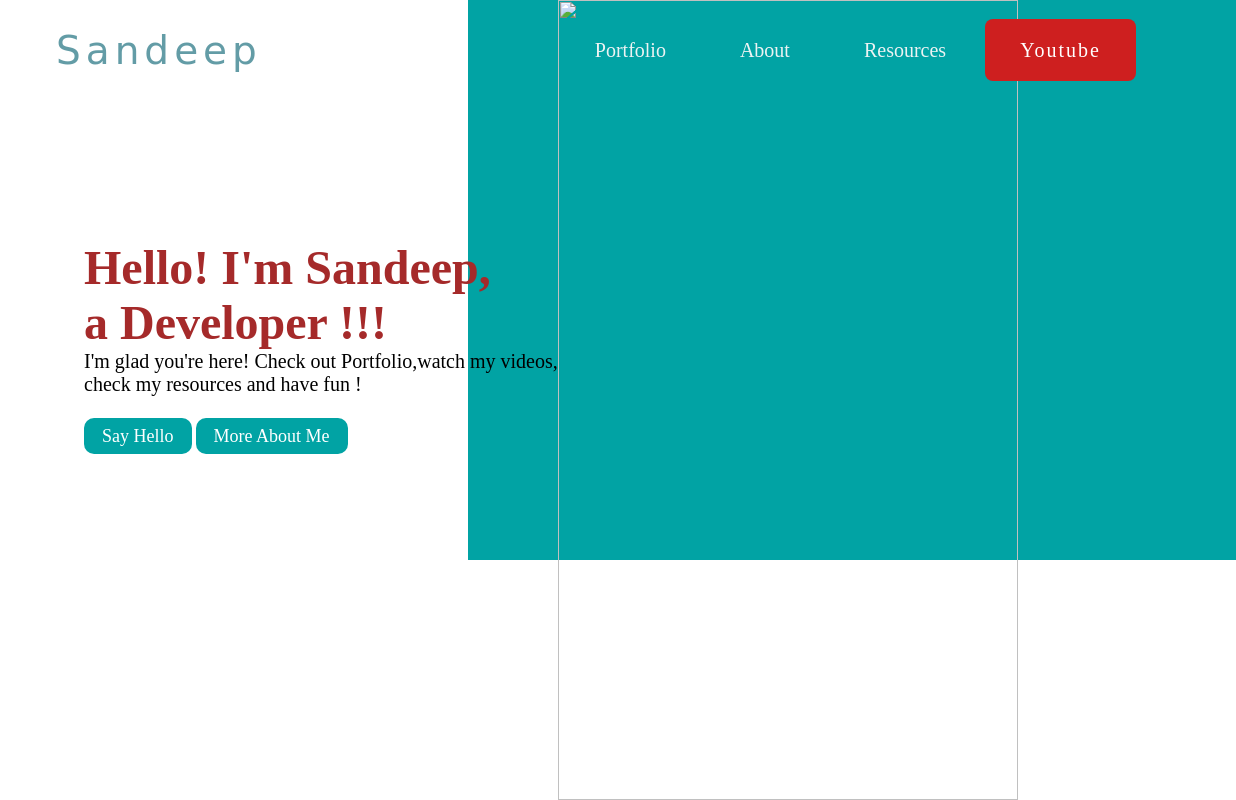
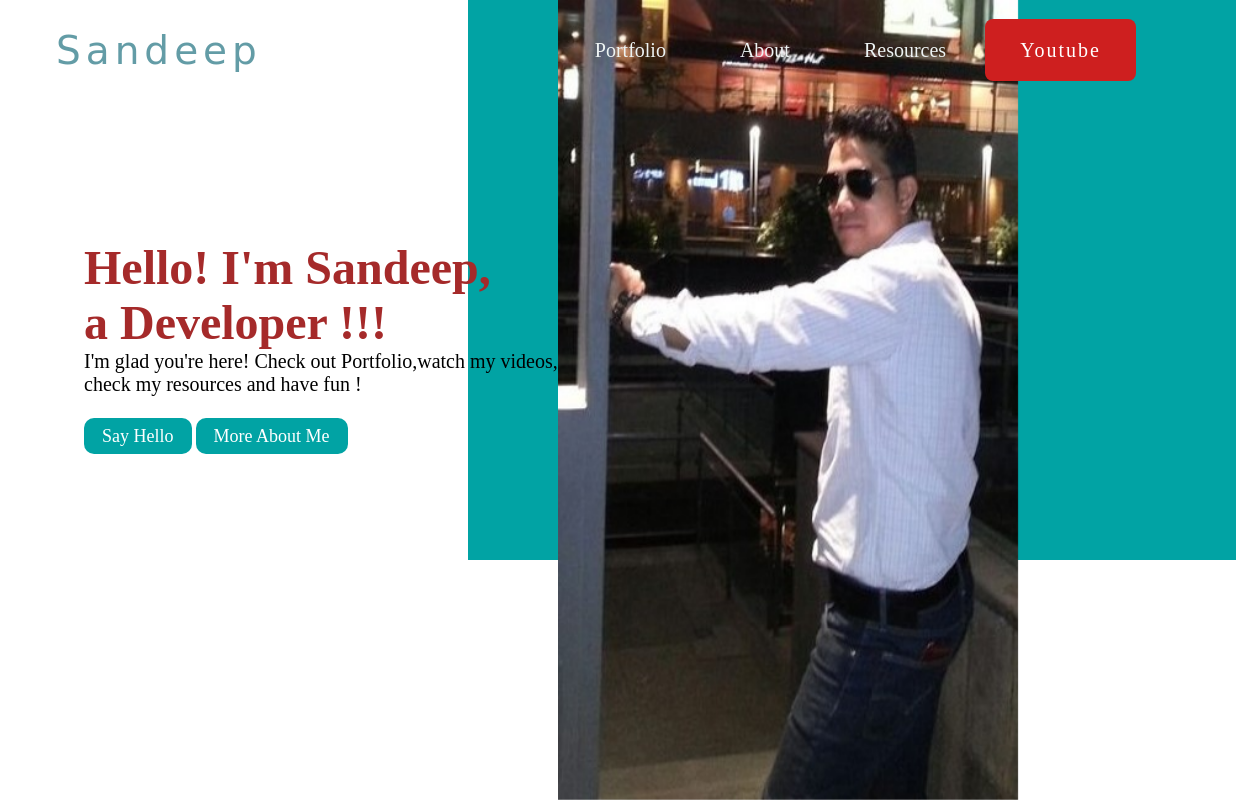
Before and after one commit to Negisand/1stPage, a plain HTML site: page index.html in a window 1280 px wide. Shown: the full height of the page, 44-1280 px from the left. Drawn offline with nearby package versions, Linux system fonts and the light colour scheme; a web font is replaced by a local one.

Commit message:
Add files via upload

```diff
--- a/index.html
+++ b/index.html
@@ -47,7 +47,7 @@ href="https://cdnjs.cloudflare.com/ajax/libs/animate.css/4.1.1/animate.min.css"
             <i class="fab fa-instagram"></i>
             <i class="fab fa-whatsapp"></i>
           </div>
-          <img src="images/pic1.jpg" id="pic" class="animate__animated animate__slideInLeft animate__delay-1s">
+          <img src="pic1.jpg" id="pic" class="animate__animated animate__slideInLeft animate__delay-1s">
           <div class="box animate__animated animate__slideInDown ">
           </div>
 
```
